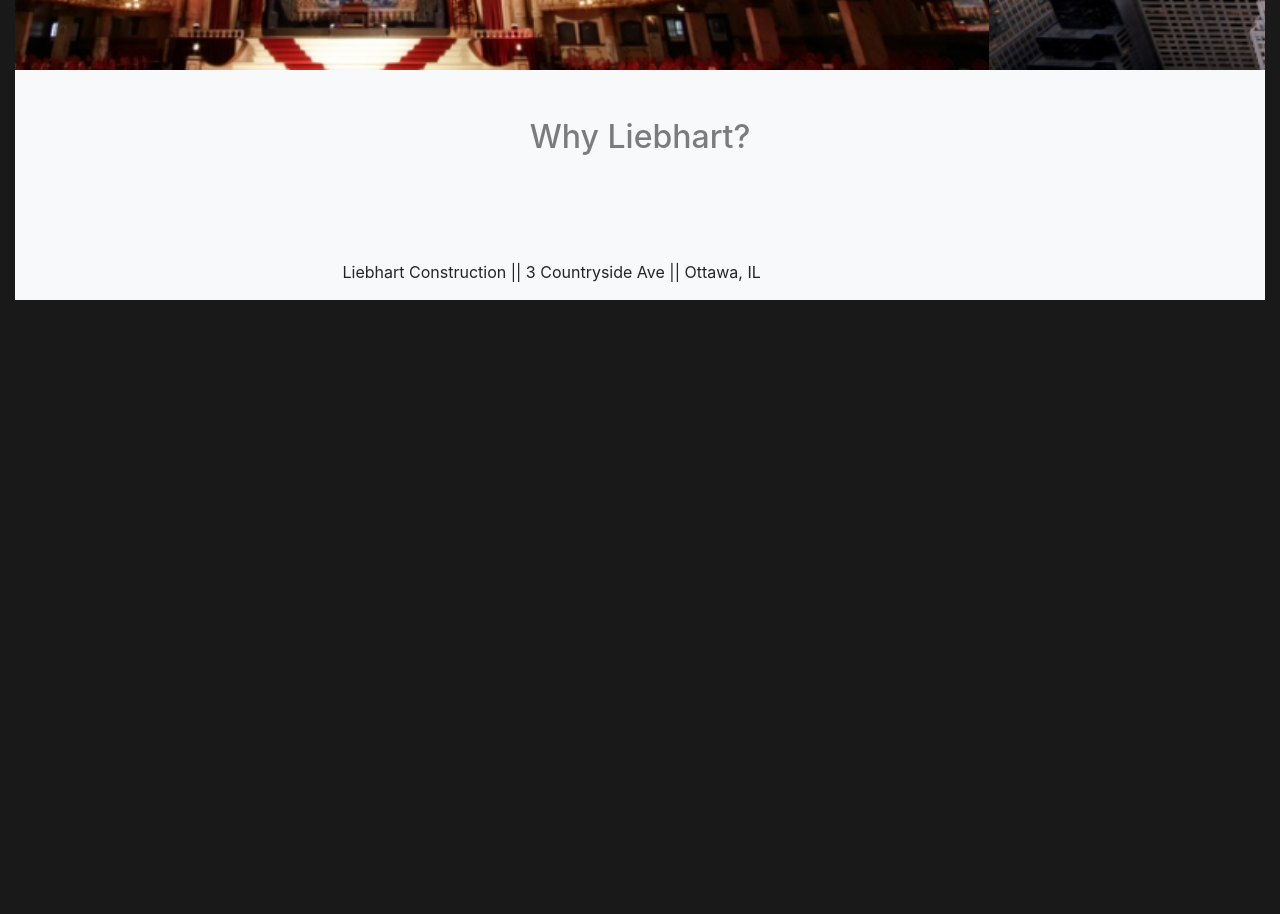
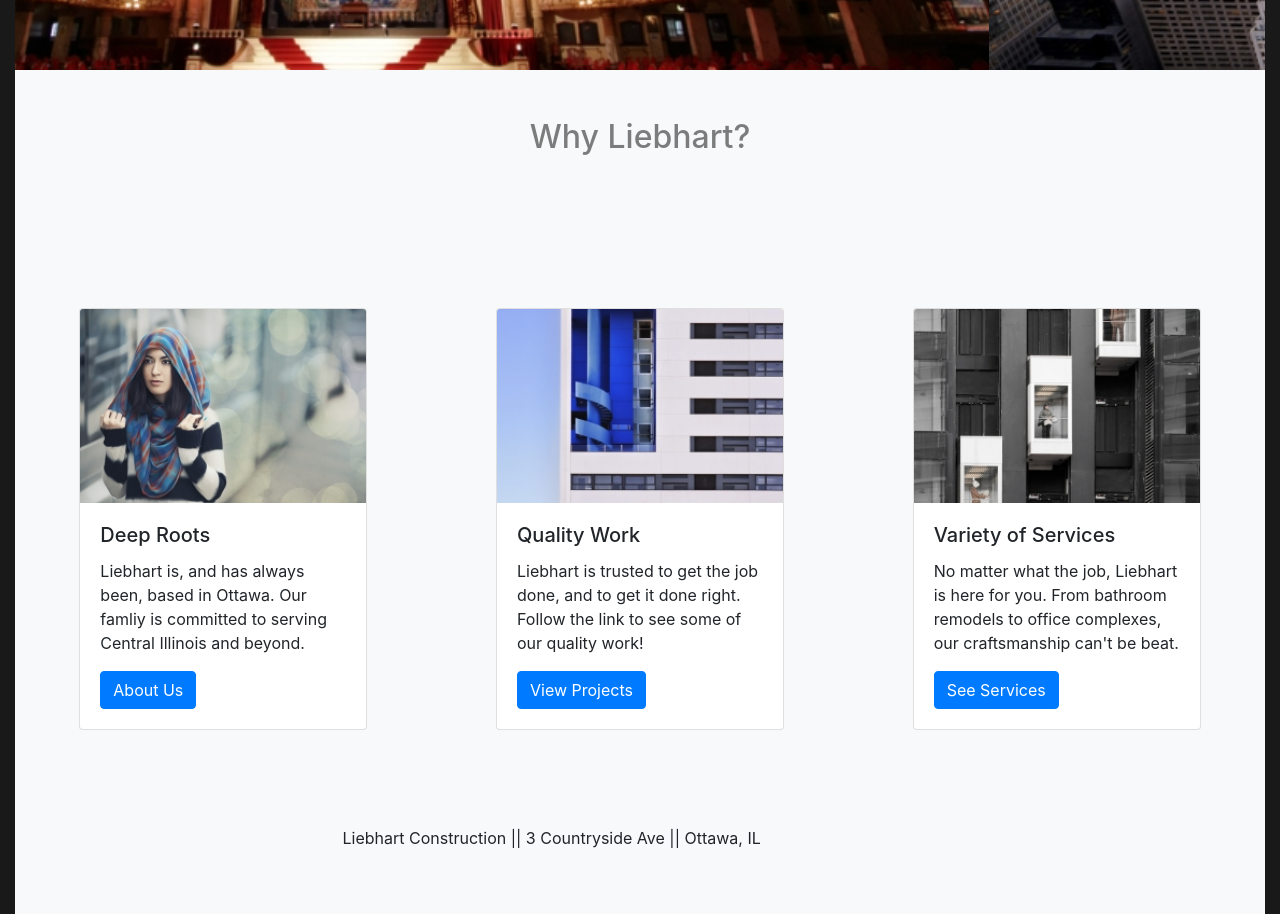
Before and after one commit to RoryTheRoman/liebhart, a plain HTML site: page app/public/index.html in a window 1280 px wide. Shown: the part 685-1599 px from the top of the page. Before the commit the page ends 985 px from the top, so only its background shows below. Drawn offline with nearby package versions, Linux system fonts and the light colour scheme; files whose address does not match are found by name.

Commit message:
still nothing on the footer, messed with info cards

```diff
--- a/app/public/index.html
+++ b/app/public/index.html
@@ -59,7 +59,7 @@
 
                                 <!--  ******  START HOMEPAGE INFO  *****  -->
 
-        <div class ="container-fluid bg-light py-5" id="homepage-info">
+        <div class="container-fluid bg-light py-5" id="homepage-info">
             <div class="row pb-5">
                 <div class="col" id="homepage-intro">
                     <h2>Why Liebhart?</h2>
@@ -76,10 +76,50 @@
                 <div class="col"></div>
             </div> -->
         </div>
+        <div class="container-fluid bg-light py-5"  id="info-cards">
+            <div class="row px-8">
+                <!-- <div class="col-lg-3"></div> -->
+                <div class="col">
+                    <div class="card mx-auto" style="width: 18rem;">
+                        <img class="card-img-top" src="../assets/images/temp_placeimg_266_180_people.jpg" alt="Card image roots">
+                        <div class="card-body">
+                            <h5 class="card-title">Deep Roots</h5>
+                            <p class="card-text">Liebhart is, and has always been, based in Ottawa. Our famliy is committed to serving
+                                Central Illinois and beyond.</p>
+                            <a href="#" class="btn btn-primary">About Us</a>
+                        </div>
+                    </div>
+                </div>
+                <div class="col">
+                    <div class="card mx-auto" style="width: 18rem;">
+                        <img class="card-img-top" src="../assets/images/temp_placeimg_266_180_arch.jpg" alt="Card image projects">
+                        <div class="card-body">
+                            <h5 class="card-title">Quality Work</h5>
+                            <p class="card-text">Liebhart is trusted to get the job done, and to get it done right. Follow the link to see some of our quality work!</p>
+                            <a href="#" class="btn btn-primary">View Projects</a>
+                        </div>
+                    </div>
+                </div>
+                <div class="col">
+                    <div class="card mx-auto" style="width: 18rem;">
+                        <img class="card-img-top" src="../assets/images/temp_placeimg_266_180_arch (1).jpg" alt="Card image services">
+                        <div class="card-body">
+                            <h5 class="card-title">Variety of Services</h5>
+                            <p class="card-text">No matter what the job, Liebhart is here for you. From bathroom remodels to office
+                                complexes, our craftsmanship can't be beat.</p>
+                            <a href="#" class="btn btn-primary">See Services</a>
+                        </div>
+                    </div>
+                </div>
+                <!-- <div class="col-lg-3"></div> -->
+            </div>
+        </div>
+
+
 
                                     <!--  *****  START FOOTER  *****-->
 
-        <footer class="container-fluid bg-light" id="footer-info">
+        <footer class="container-fluid bg-light py-5" id="footer-info">
             <div class="row justify-content-center">
                 <div class="col-6">
                     <p>Liebhart Construction || 3 Countryside Ave || Ottawa, IL</p>
@@ -103,7 +143,6 @@
                 </div>
             </div>
         </footer> -->
-
     </div>
 
     <script src="https://code.jquery.com/jquery-3.3.1.slim.min.js" integrity="sha384-q8i/X+965DzO0rT7abK41JStQIAqVgRVzpbzo5smXKp4YfRvH+8abtTE1Pi6jizo"
```
Also changed, not shown: app/assets/images/temp_placeimg_266_180_arch (1).jpg (added), app/assets/images/temp_placeimg_266_180_arch.jpg (added), app/assets/images/temp_placeimg_266_180_people.jpg (added), app/assets/styles/index.css (line endings or trailing spaces).
